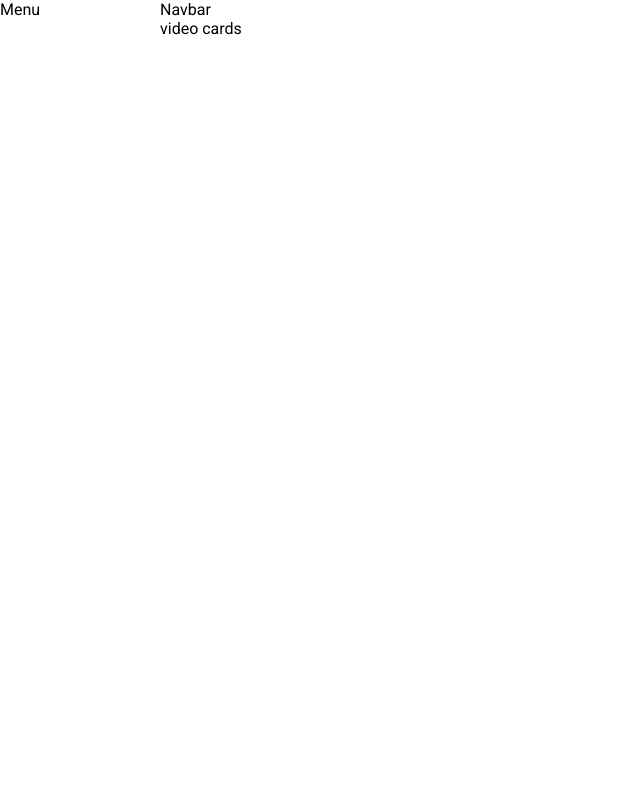
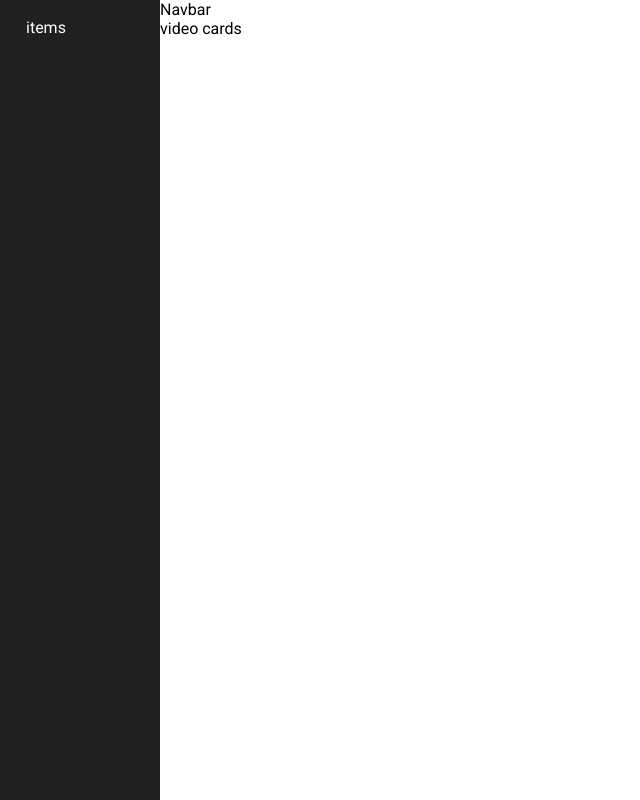
Before and after one commit to limslmao/youtubeClone, a React (Create React App) app: page / in a window 1280 px wide. Shown: the whole page, without its empty margins (0-640 px from the left). Built offline with nearby package versions, Linux system fonts and the light colour scheme.

Commit message:
create Menu wrapper

```diff
--- a/src/components/Menu.jsx
+++ b/src/components/Menu.jsx
@@ -3,8 +3,19 @@ import styled from "styled-components";
 
 const Container = styled.div`
   flex: 1;
+  background-color: #202020;
+  height: 100vh;
+  color: white;
+`;
+
+const Wrapper = styled.div`
+  padding: 18px 26px;
 `;
 
 export const Menu = () => {
-  return <Container>Menu</Container>;
+  return (
+    <Container>
+      <Wrapper>items</Wrapper>
+    </Container>
+  );
 };
```
